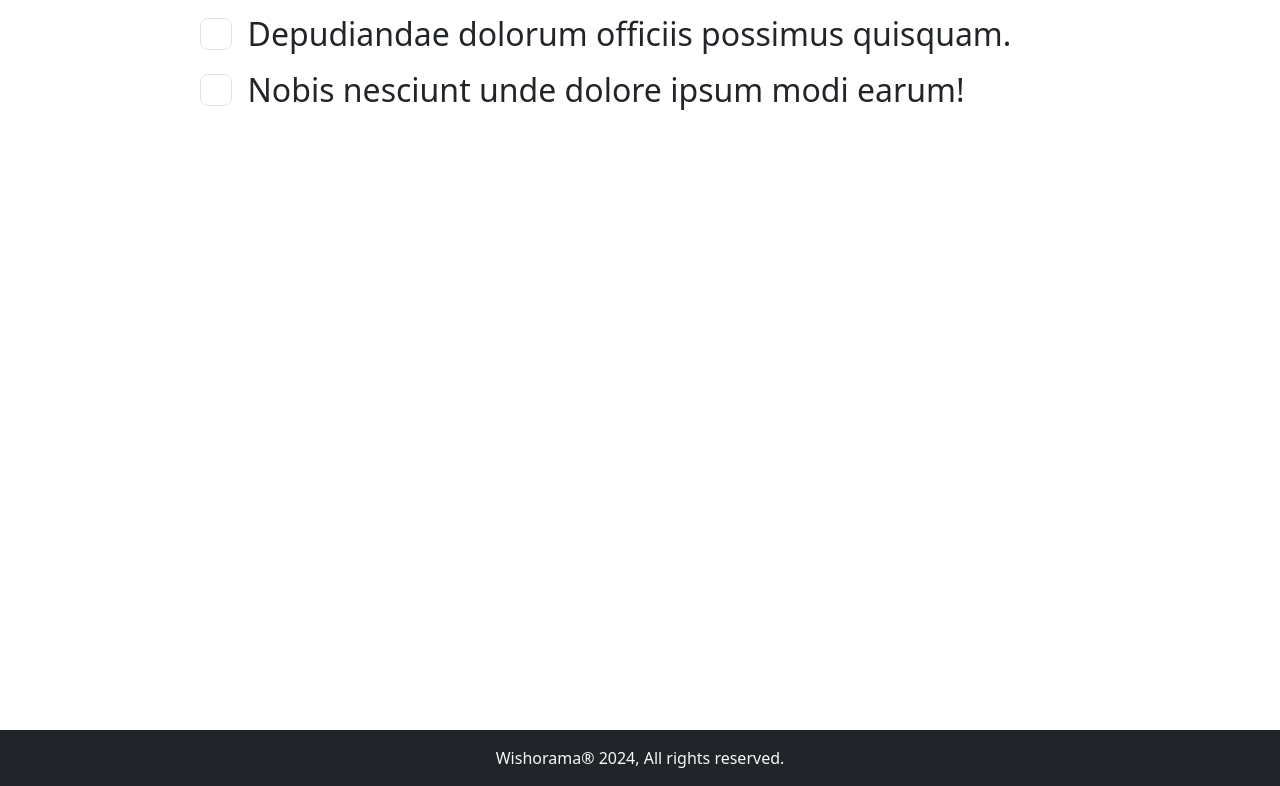
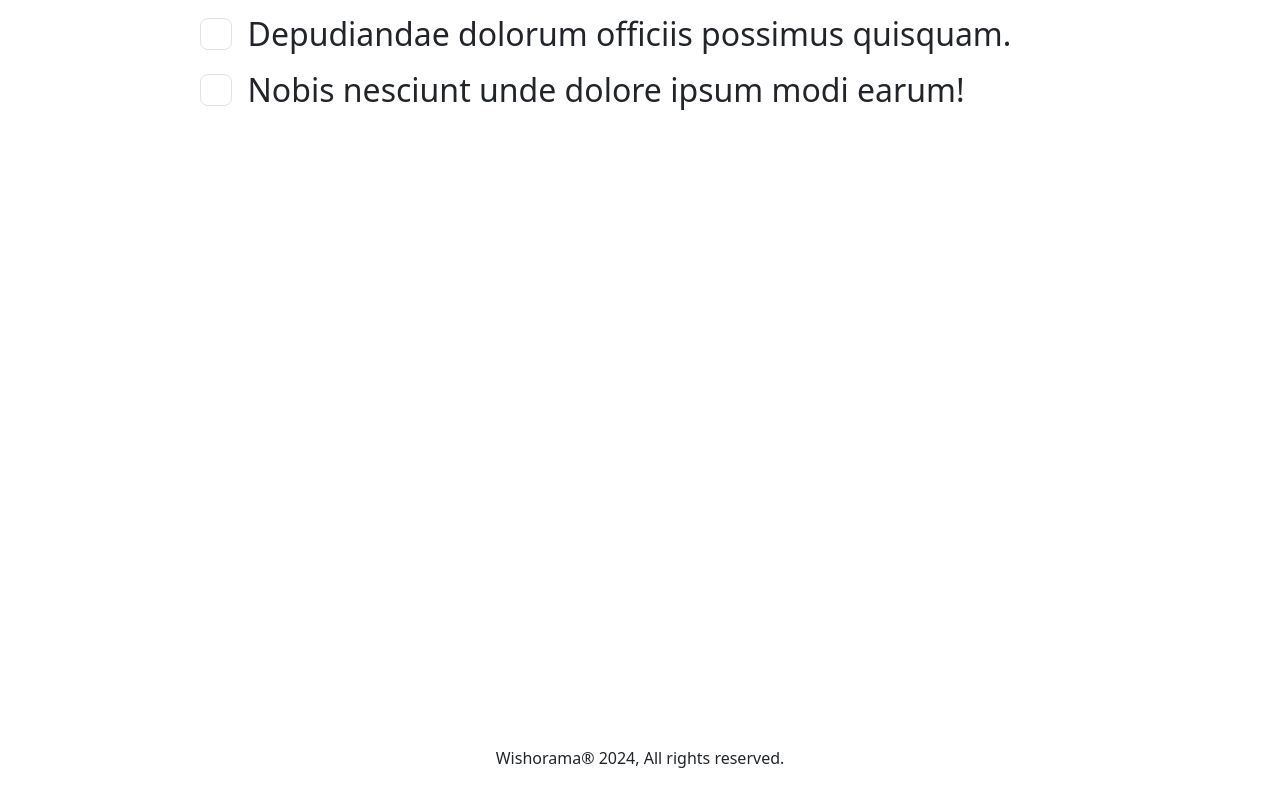
Before and after one commit to nestorjunior/list.me, a React (Vite) app: page / in a window 1280 px wide. Shown: the part 196-982 px from the top of the page. Built offline with nearby package versions, Linux system fonts and the light colour scheme; the HTML template or start-up script is replaced by a standard one.

Commit message:
fix: footer bg color

```diff
--- /dev/null
+++ b/src/components/FooterComponent.scss
@@ -0,0 +1,3 @@
+.footer-wishorama {
+  background: var(--gray-100)!important;
+}
--- a/src/components/FooterComponent.tsx
+++ b/src/components/FooterComponent.tsx
@@ -1,6 +1,8 @@
+import './FooterComponent.scss'
+
 export function FooterComponent() {
   return(
-    <footer className="footer bg-dark text-light text-center py-3">
+    <footer className="footer footer-wishorama text-center py-3">
       <div className="container">
         <span>Wishorama® 2024, All rights reserved.</span>
       </div>
--- /dev/null
+++ b/src/components/LogoComponent.scss
@@ -0,0 +1,8 @@
+svg {
+  transition: all 0.6s;
+  transform-origin: 50% 50%;
+  &:hover{
+    transform: scale(1.1);
+    fill: red!important;
+  }
+}
--- a/src/components/LogoComponent.tsx
+++ b/src/components/LogoComponent.tsx
@@ -1,3 +1,5 @@
+import './LogoComponent.scss'
+
 export function LogoComponent() {
   return(
     <svg version="1.0" xmlns="http://www.w3.org/2000/svg"
```
